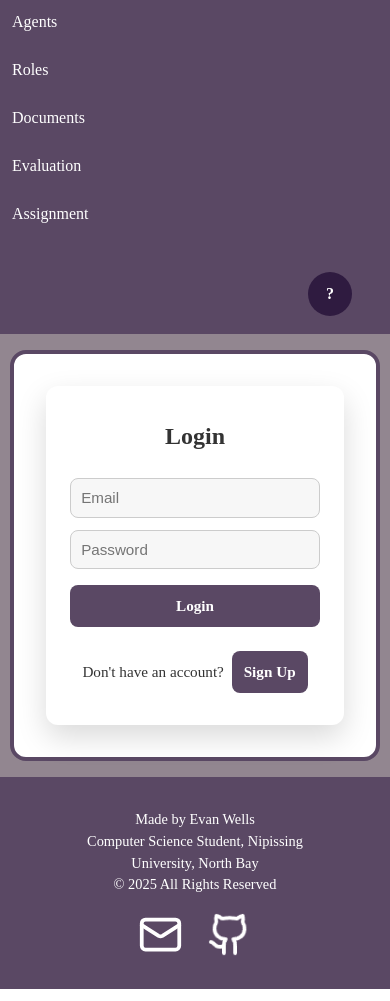
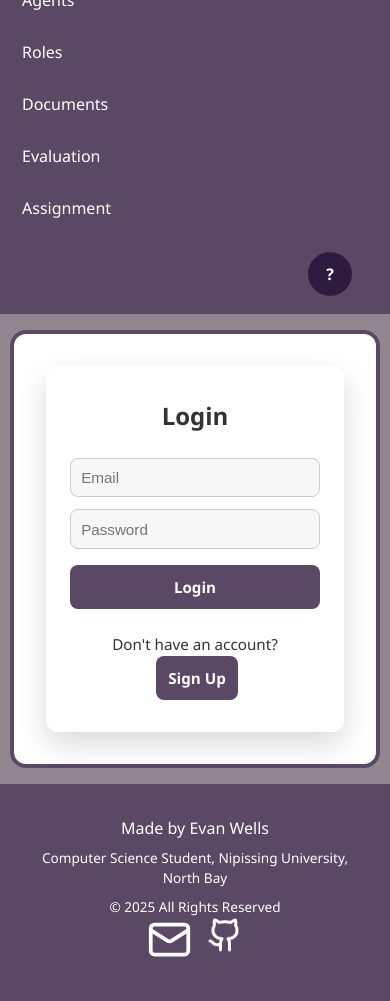
Before and after one commit to ppurple12/Summer2025, a React (Vite) app in the folder agent_evaluation_nlp/frontend/: page /login in a window 390 px wide. Built offline with nearby package versions, Linux system fonts and the light colour scheme.

Commit message:
Update app.css

```diff
--- a/agent_evaluation_nlp/frontend/src/styles/app.css
+++ b/agent_evaluation_nlp/frontend/src/styles/app.css
@@ -1,4 +1,3 @@
-/* Global styles */
 * {
   box-sizing: border-box;
   margin: 0;
@@ -6,57 +5,56 @@
 }
 
 html, body {
-  font-family: 'Times New Roman', Times, serif;
+  font-family: 'Segoe UI', Tahoma, Geneva, Verdana, sans-serif;
   background-color: #928690;
   color: black;
   height: 100%;
   width: 100%;
 }
 
-#root {
-  min-height: 100vh;
-  display: flex;
-  flex-direction: column;
-}
-
-/* App Wrapper */
+/* Layout Wrappers */
 .app-wrapper {
   display: flex;
   flex-direction: column;
   min-height: 100vh;
-  background-color: #928690;
+}
+
+.main-content {
+  flex: 1;
+  background-color: white;
+  margin: 24px auto;
+  width: 90%;
+  min-height: 400px;
+  border-radius: 16px;
+  border: 4px solid #5a4864;
+  padding: 24px;
 }
 
 /* Container */
-.container,
-.main-content {
+.container {
   width: 100%;
-  max-width: 1200px;
-  background-color: white;
+  background-color: #ffffff;
   border-radius: 1rem;
-  padding: 1.5rem;
+  padding: 1rem;
+  max-width: 80%;
   margin: 2rem auto;
-  box-sizing: border-box;
 }
 
-/* Navbar */
+/* Header/Navbar */
 .navbar {
+  background-color: #5a4864;
+  color: white;
+  padding: 16px 24px;
   display: flex;
   justify-content: space-between;
   align-items: center;
-  background-color: #5a4864;
-  color: white;
-  padding: 16px 24px;
   flex-wrap: wrap;
-  gap: 1rem;
 }
 
 .navbar-left {
   display: flex;
   align-items: center;
   gap: 1rem;
-  flex-wrap: wrap;
-  flex-grow: 1;
 }
 
 .logo-icon {
@@ -70,81 +68,64 @@ html, body {
 }
 
 .app-title {
-  font-size: 2rem;
-  margin: 0;
+  font-size: 28px;
+  font-weight: bold;
 }
 
 .nav-links {
   display: flex;
-  gap: 16px;
+  gap: 1rem;
+  margin-top: 0.25rem;
   flex-wrap: wrap;
 }
 
 .nav-link {
   color: white;
   text-decoration: none;
-  padding: 4px 10px;
-  border-radius: 4px;
-  transition: background-color 0.2s ease;
+  padding: 6px 12px;
+  border-radius: 6px;
+  transition: background-color 0.2s;
 }
 
 .nav-link:hover {
   background-color: #2f1b40;
-  font-weight: bold;
 }
 
 .navbar-right {
   display: flex;
   align-items: center;
   gap: 1rem;
-  flex-shrink: 0;
-}
-
-/* Profile */
-.profile {
-  text-align: center;
 }
 
 .avatar {
   width: 40px;
   height: 40px;
   border-radius: 50%;
-  background-color: #2f1b40;
-  color: white;
-  font-weight: bold;
-  display: flex;
-  align-items: center;
-  justify-content: center;
-  user-select: none;
 }
 
-/* Main content */
-.main-content {
-  border: 4px solid #5a4864;
+.username {
+  font-size: 14px;
 }
 
 /* Footer */
 footer.footer-section {
   background-color: #5a4864;
   color: white;
-  padding: 2rem 4rem;
-  display: flex;
-  justify-content: space-between;
-  align-items: center;
-  flex-wrap: wrap;
-  margin-top: auto;
+  padding: 2rem;
+  text-align: center;
 }
 
 .social-links {
   display: flex;
+  justify-content: center;
   gap: 1.5rem;
-  align-items: center;
+  margin-bottom: 1rem;
 }
 
 .social-links a {
   display: block;
-  width: 45px;
-  height: 45px;
+  width: 36px;
+  height: 36px;
 }
 
 .social-links img {
@@ -159,11 +140,12 @@ footer.footer-section {
 }
 
 .footer-credit {
-  font-size: 1.125rem;
+  font-size: 1rem;
 }
 
 .footer-note {
-  font-size: 0.875rem;
+  font-size: 0.85rem;
+  margin-top: 0.5rem;
 }
 
 /* Buttons */
@@ -171,31 +153,27 @@ footer.footer-section {
   display: inline-flex;
   align-items: center;
   gap: 0.5rem;
-  padding: 1rem 2rem;
+  padding: 0.75rem 1.5rem;
   background-color: #4B3B5E;
-  color: #ffffff;
-  font-weight: 600;
+  color: white;
+  font-weight: bold;
   border-radius: 9999px;
   text-decoration: none;
   transition: background-color 0.3s ease;
+  cursor: pointer;
 }
 
 .button:hover {
-  background-color: #2E233C;
+  background-color: #2f1b40;
 }
 
-.icon-right {
-  width: 1rem;
-  height: 1rem;
-  object-fit: contain;
-}
-
-/* Responsive Layout */
+/* Responsive */
 @media (max-width: 768px) {
   .navbar {
     flex-direction: column;
     align-items: flex-start;
     padding: 12px;
+    gap: 1rem;
   }
 
   .navbar-left {
@@ -216,24 +194,21 @@ footer.footer-section {
   }
 
   .nav-link {
-    padding: 8px 0;
     width: 100%;
+    padding: 10px;
   }
 
   .navbar-right {
-    width: 100%;
-    display: flex;
-    justify-content: flex-end;
-    margin-top: 1rem;
+    align-self: flex-end;
   }
 
   .app-title {
-    font-size: 1.6rem;
-    margin-top: 0.5rem;
+    font-size: 1.8rem;
+    text-align: left;
   }
 
   .logo-icon {
-    width: 100px;
+    width: 90px;
   }
 
   .container,
@@ -246,30 +221,14 @@ footer.footer-section {
   .footer-section {
     flex-direction: column;
     gap: 1rem;
-    text-align: center;
   }
 
-  .footer-credit,
-  .footer-note {
-    font-size: 0.9rem;
+  .button {
+    flex-wrap: wrap;
+    font-size: 0.95rem;
   }
 
   .social-links {
-    justify-content: center;
-  }
-
-  .button {
-    padding: 0.75rem 1.5rem;
-    font-size: 0.95rem;
     flex-wrap: wrap;
   }
-
-  .icon-right {
-    width: 0.9rem;
-    height: 0.9rem;
-  }
-
-  .page-container {
-    height: auto;
-  }
 }
```
